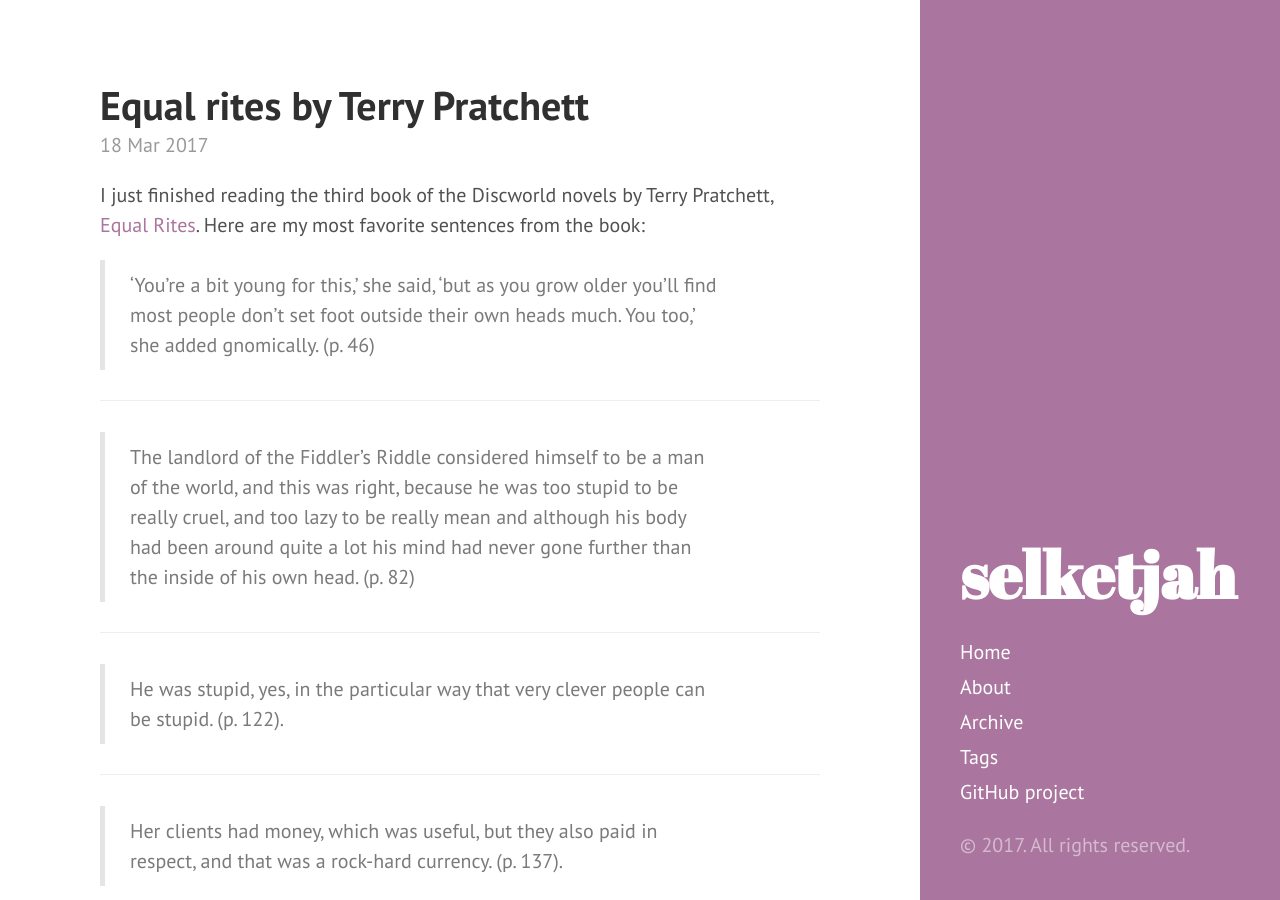
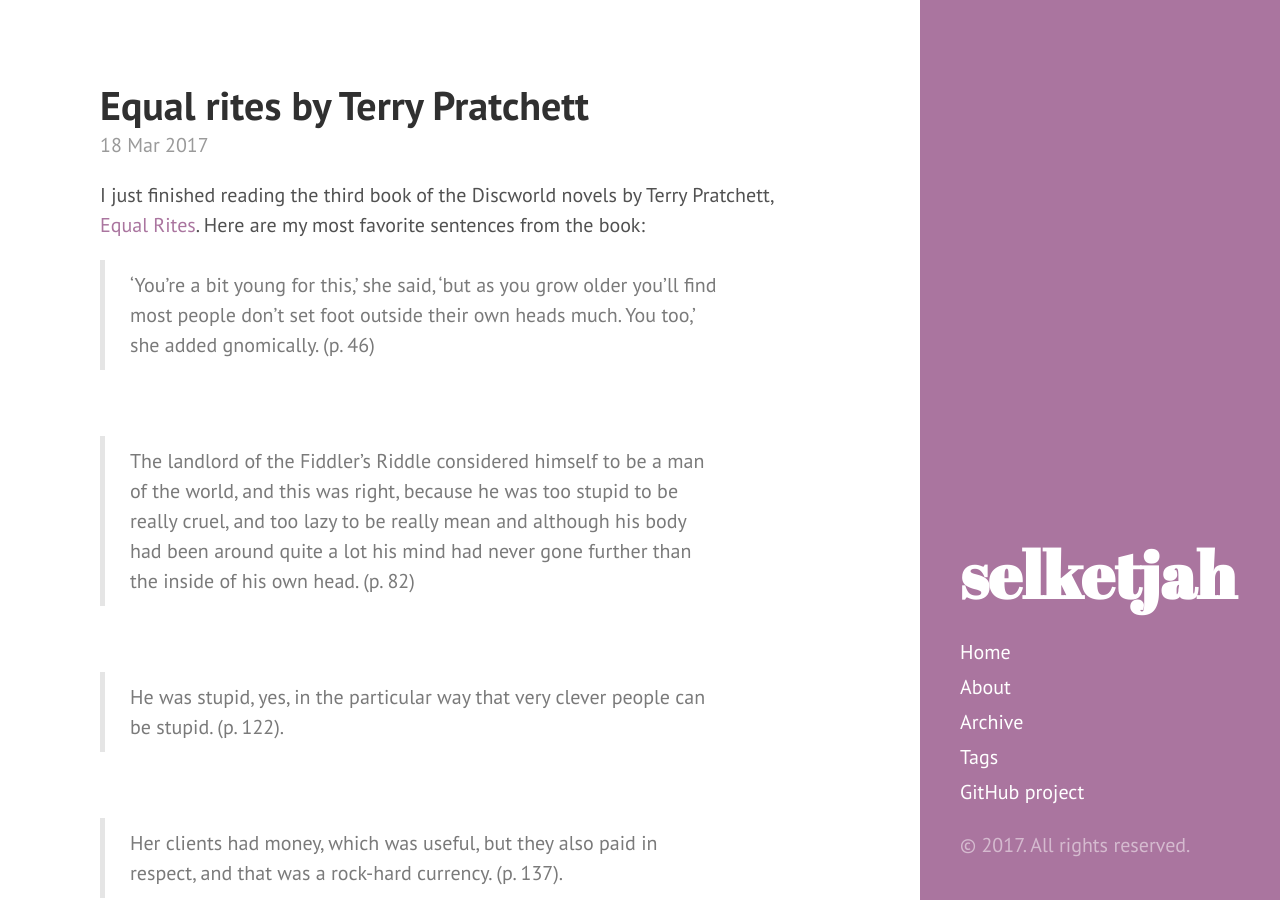
Before and after one commit to selketjah/selketjah.github.io, a Jekyll site: the page built from _posts/2017-03-18-equal-rites-quotes.md, in a window 1280 px wide and 900 px high. Built offline with Jekyll 4.4.1, drawn with Linux system fonts in a browser that asks for light colours; Markdown is read by kramdown in place of the engine named in the settings; comment, search, counter and statistics services are not loaded.

Commit message:
updated layout for equal rites

```diff
--- a/_posts/2017-03-18-equal-rites-quotes.md
+++ b/_posts/2017-03-18-equal-rites-quotes.md
@@ -11,19 +11,19 @@
 
 > ‘You’re a bit young for this,’ she said, ‘but as you grow older you’ll find most people don’t set foot outside their own heads much. You too,’ she added gnomically. (p. 46)
 
----
+<br>
 
 > The landlord of the Fiddler’s Riddle considered himself to be a man of the world, and this was right, because he was too stupid to be really cruel, and too lazy to be really mean and although his body had been around quite a lot his mind had never gone further than the inside of his own head. (p. 82)
 
----
+<br>
 
 > He was stupid, yes, in the particular way that very clever people can be stupid. (p. 122).
 
----
+<br>
 
 > Her clients had money, which was useful, but they also paid in respect, and that was a rock-hard currency. (p. 137).
 
----
+<br>
 
 > They both savoured the strange warm glow of being much more ignorant than ordinary people, who were ignorant of only ordinary things. (p. 182).
 
```
